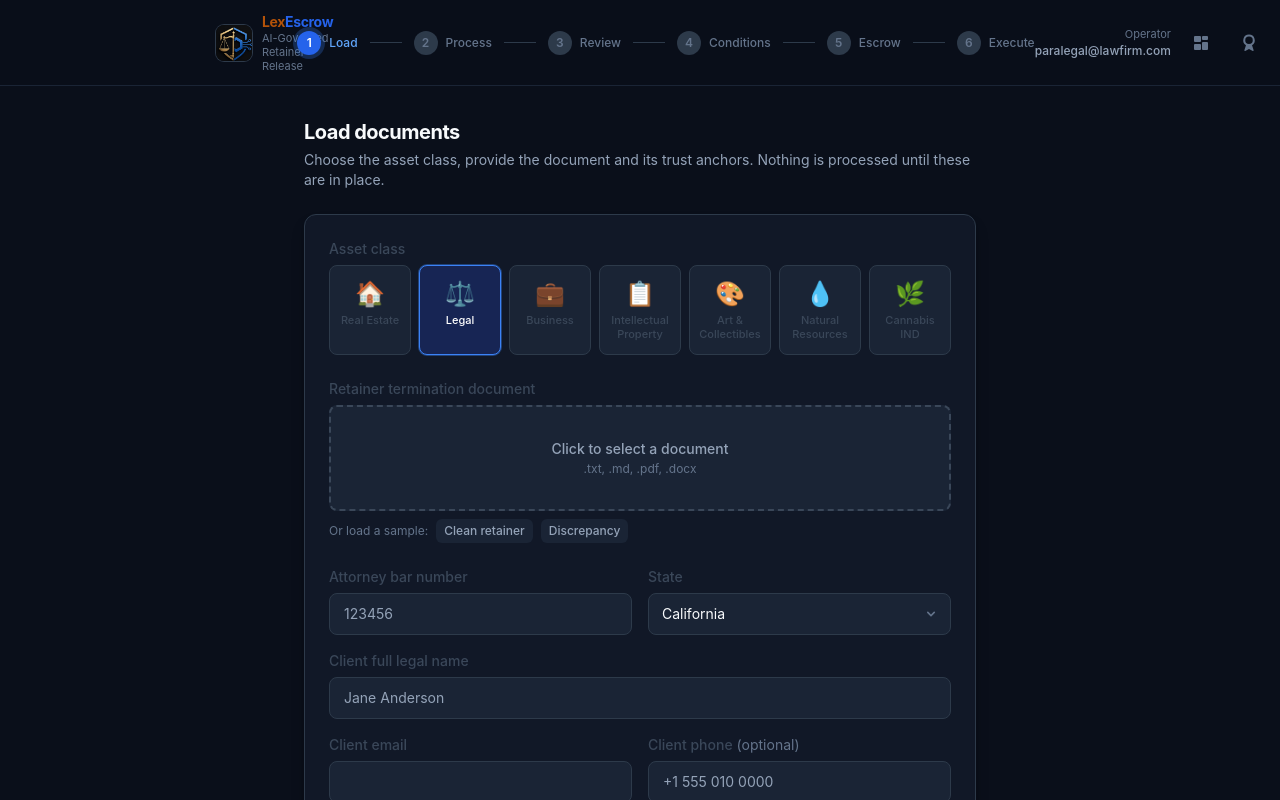
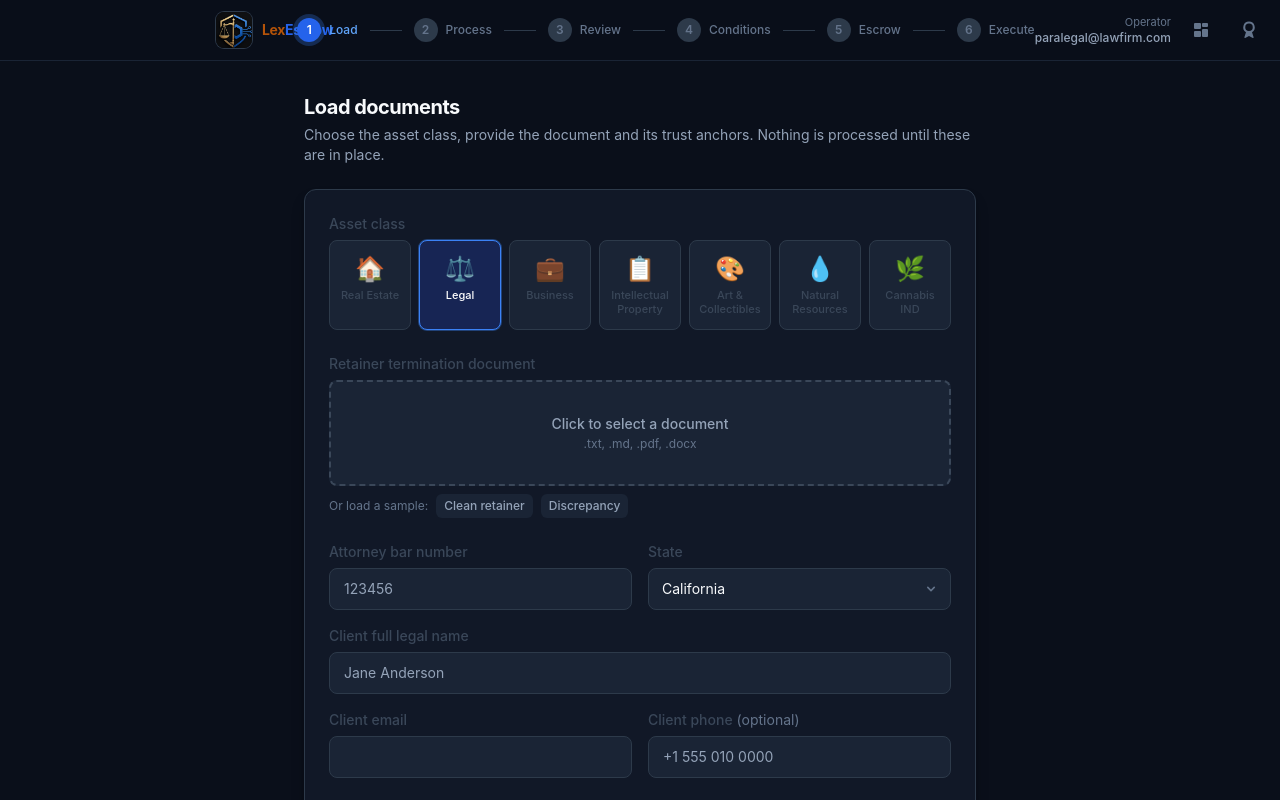
Before and after one commit to B-Green85/LexEscrow, a React (Vite) app: page / in a window 1280 px wide. Shown: the top 800 px of the page. Built offline with nearby package versions, Linux system fonts and the light colour scheme.

Commit message:
fix: remove Brand subtitle to prevent header overflow

```diff
--- a/src/components/Brand.tsx
+++ b/src/components/Brand.tsx
@@ -11,12 +11,9 @@ export function Brand() {
         className="h-9 w-9 rounded-lg ring-1 ring-[#2D3A4A]"
         draggable={false}
       />
-      <div className="leading-tight">
-        <div className="text-sm font-bold tracking-tight">
-          <span className="text-[#B45309]">Lex</span>
-          <span className="text-[#2563EB]">Escrow</span>
-        </div>
-        <div className="text-[11px] text-slate-400">AI-Governed Retainer Release</div>
+      <div className="text-sm font-bold tracking-tight leading-tight">
+        <span className="text-[#B45309]">Lex</span>
+        <span className="text-[#2563EB]">Escrow</span>
       </div>
     </div>
   );
```
